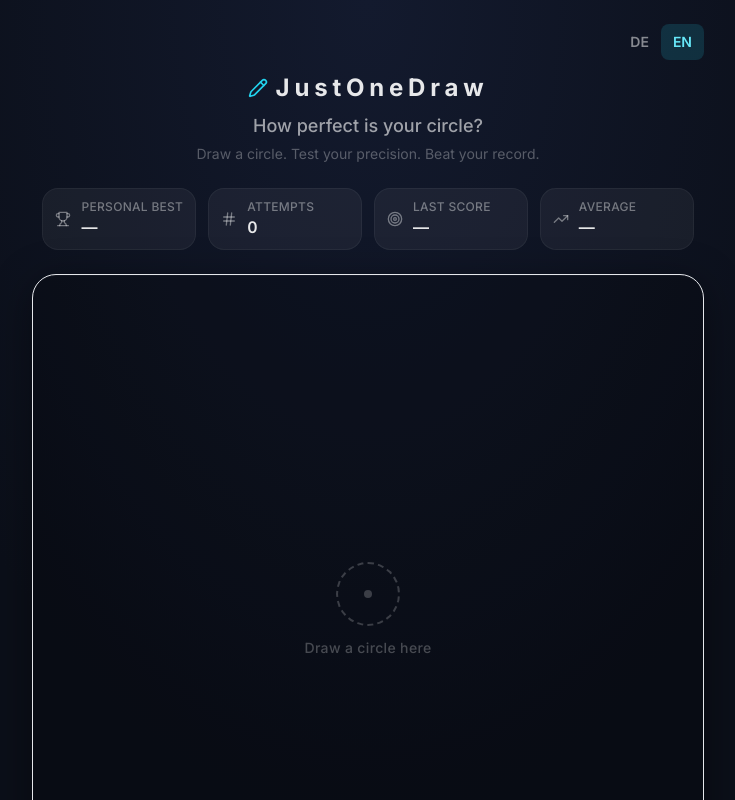
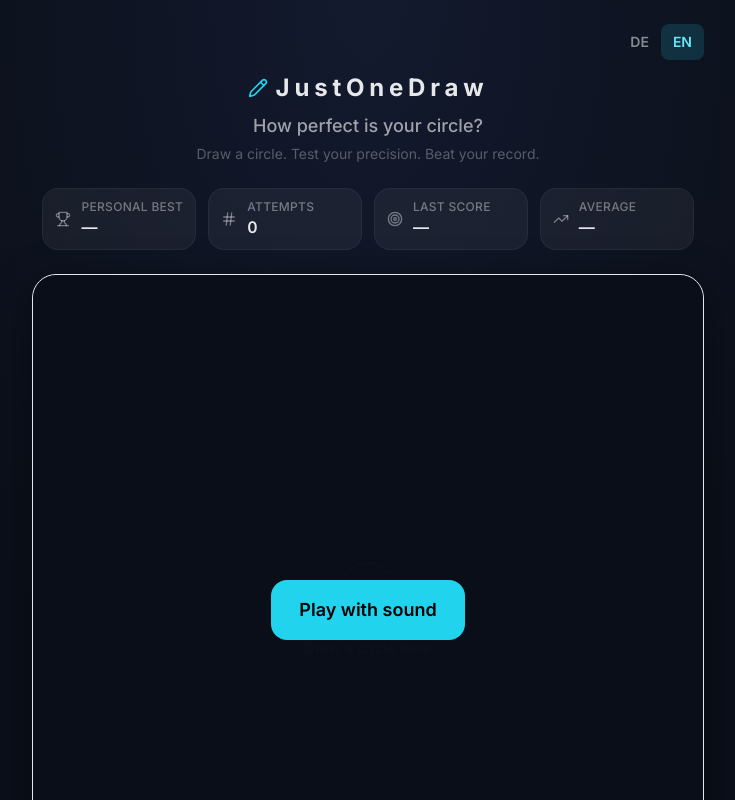
Before and after one commit to tufan8877/Circle, a React (Vite) app: page / in a window 1280 px wide. Shown: the top 800 px of the page, without its empty margins (272-1007 px from the left). Built offline with nearby package versions, Linux system fonts and the light colour scheme.

Commit message:
Prime native audio with a start tap before drawing on iOS

```diff
--- a/src/App.tsx
+++ b/src/App.tsx
@@ -27,6 +27,9 @@
   const [phase, setPhase] = useState<Phase>("idle");
   const [resetSignal, setResetSignal] = useState(0);
   const [testAttempts, setTestAttempts] = useState(0);
+  const [started, setStarted] = useState(false);
+  const [starting, setStarting] = useState(false);
+  const [startError, setStartError] = useState(false);
   const [result, setResult] = useState<{
     score: number;
     isNewBest: boolean;
@@ -155,6 +158,22 @@
               lineColor={lineColor}
             />
 
+            {!started && (
+              <div className="absolute inset-0 z-20 flex flex-col items-center justify-center gap-4 rounded-3xl bg-[#0B0F19]/95 p-6 text-center">
+                <button type="button" disabled={starting} className="rounded-2xl bg-cyan-400 px-7 py-4 text-lg font-semibold text-black disabled:opacity-60" onClick={() => {
+                  if (starting) return;
+                  setStarting(true);
+                  setStartError(false);
+                  const preparation = surpriseRef.current?.prepareAudio();
+                  if (!preparation) {setStarting(false); setStartError(true); return;}
+                  void preparation.then(() => {setStarted(true); setStarting(false);}).catch(() => {setStartError(true); setStarting(false);});
+                }}>
+                  {starting ? (language === 'de' ? 'Wird gestartet…' : 'Starting…') : (language === 'de' ? 'Spielen mit Ton' : 'Play with sound')}
+                </button>
+                {startError && <p role="alert" className="max-w-xs text-sm text-white/75">{language === 'de' ? 'Der Ton konnte nicht aktiviert werden. Bitte erneut versuchen.' : 'Sound could not be enabled. Please try again.'}</p>}
+              </div>
+            )}
+
             {phase === "result" && result && (
               <div className="absolute inset-0 z-10 flex items-center justify-center p-3 pointer-events-none" role="status" aria-live="polite">
                 <ResultDisplay
--- a/src/components/SurpriseVideo.tsx
+++ b/src/components/SurpriseVideo.tsx
@@ -3,7 +3,10 @@
 import {SurpriseAudio} from '@/lib/surpriseAudio';
 import {markSurpriseShown} from '@/lib/surprise';
 
-export interface SurpriseVideoHandle {play: () => void; unlockAudio: () => void}
+export interface SurpriseVideoHandle {play: () => void; unlockAudio: () => void; prepareAudio: () => Promise<void>}
+// The same media element/file is first played in a normal click. Five seconds
+// of actual PCM silence give time to pause it without revealing the surprise.
+const AUDIO_OFFSET = 5;
 const SurpriseVideo = forwardRef<SurpriseVideoHandle, {testAttempts: number}>(function SurpriseVideo({testAttempts}, ref) {
   const dialogRef = useRef<HTMLDialogElement>(null);
   const canvasRef = useRef<HTMLCanvasElement>(null);
@@ -67,6 +70,20 @@
   };
   useImperativeHandle(ref, () => ({
     unlockAudio: () => audioRef.current.unlock(),
+    prepareAudio: () => {
+      const audio = directAudioRef.current;
+      if (!audio) return Promise.reject(new Error('Audio unavailable'));
+      audioRef.current.unlock();
+      audio.currentTime = 0;
+      audio.muted = false;
+      audio.volume = 1;
+      // No await before play: this runs directly inside the start button click.
+      return audio.play().then(() => {
+        audio.pause();
+        audio.currentTime = AUDIO_OFFSET;
+        if (testMode) setAudioStatus('Native audio: prepared by click');
+      });
+    },
     play: () => {
       if (pendingRef.current || dialogRef.current?.open) return;
       pendingRef.current = true;
@@ -74,7 +91,7 @@
       // play synchronously while the drawing's release gesture is still active.
       const audio = directAudioRef.current;
       if (audio) {
-        audio.currentTime = 0;
+        audio.currentTime = AUDIO_OFFSET;
         audio.muted = false;
         audio.volume = 1;
         void audio.play().then(() => {
@@ -124,12 +141,12 @@
   return (
     <>
     {testMode && <section className="mb-4 w-full max-w-2xl rounded-xl border border-cyan-400/30 bg-cyan-400/5 p-4 text-sm text-white" aria-label="Audio diagnostics">
-      <p className="font-semibold">{language === 'de' ? 'Videotest v4' : 'Video test v4'} · {Math.min(testAttempts, 5)}/5</p>
+      <p className="font-semibold">{language === 'de' ? 'Videotest v5' : 'Video test v5'} · {Math.min(testAttempts, 5)}/5</p>
       <p className="mt-2" role="status">{audioStatus || (language === 'de' ? 'Automatischer Ton: noch nicht ausgelöst.' : 'Automatic audio: not triggered yet.')}</p>
       <button type="button" className="mt-3 rounded-lg bg-cyan-400 px-4 py-2 font-semibold text-black" onClick={() => {
         const audio = directAudioRef.current;
         if (!audio) return;
-        audio.currentTime = 0;
+        audio.currentTime = AUDIO_OFFSET;
         audio.muted = false;
         audio.volume = 1;
         setDirectStatus('Direct audio: starting');
@@ -138,7 +155,7 @@
       }}>{language === 'de' ? 'Ton direkt testen (1 Sekunde)' : 'Test sound directly (1 second)'}</button>
       <p className="mt-2" role="status">{directStatus}</p>
     </section>}
-    <audio ref={directAudioRef} src="/scary-audio.wav" preload="auto" onError={() => setDirectStatus(`Direct audio: media error ${directAudioRef.current?.error?.code ?? 'unknown'}`)} />
+    <audio ref={directAudioRef} src="/scary-playback.wav" preload="auto" onError={() => setDirectStatus(`Direct audio: media error ${directAudioRef.current?.error?.code ?? 'unknown'}`)} />
     <dialog ref={dialogRef} onCancel={close} aria-label="Video" className="fixed inset-0 m-auto h-[100dvh] max-h-none w-screen max-w-none border-0 bg-black p-0 text-white backdrop:bg-black">
       <div className="flex h-full w-full items-center justify-center">
         <canvas ref={canvasRef} width={512} height={910} aria-label={language === 'de' ? 'Überraschungsvideo' : 'Surprise video'} style={{height: '100%', width: 'auto', maxWidth: '100%', objectFit: 'contain'}} />
--- a/src/lib/surprise.ts
+++ b/src/lib/surprise.ts
@@ -23,7 +23,7 @@
   // Opt-in recovery for the owner's old failed/consumed record. Apply only once,
   // persist through the fifth showing and never reset other visitors.
   const needsRepair = REPAIR_VERSION === '1' ? !state.repaired
-    : (REPAIR_VERSION === '2' || REPAIR_VERSION === '3') && Number(state.repairVersion ?? 0) < Number(REPAIR_VERSION);
+    : ['2', '3', '4'].includes(REPAIR_VERSION ?? '') && Number(state.repairVersion ?? 0) < Number(REPAIR_VERSION);
   if (needsRepair) {
     state = {attempts: 0, shown: false, repaired: true, repairVersion: REPAIR_VERSION!};
     saveState(state);
```
Also changed, not shown: 1 other file (tests, documents, lock files or other folders).
